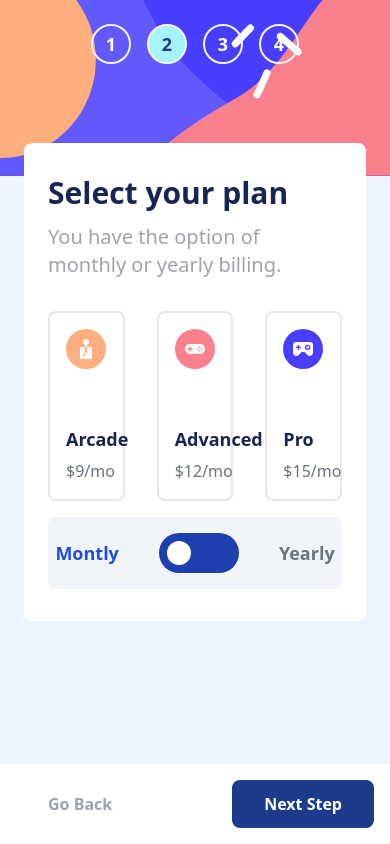
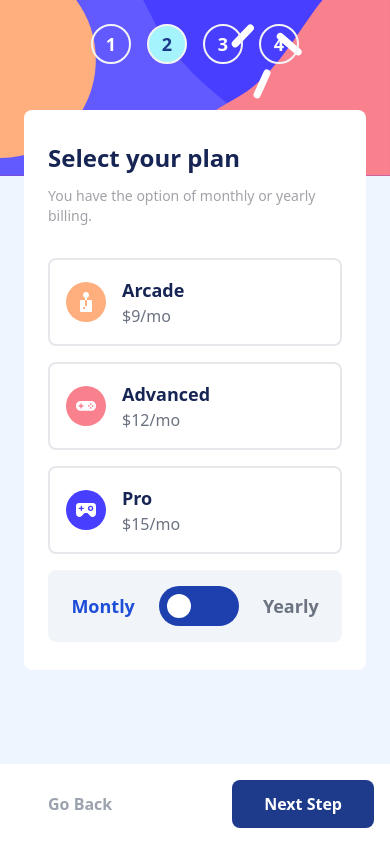
Before and after one commit to VicenteJ20/multi-step-form, a React (Vite) app: page /select-plan in a window 390 px wide. Built offline with nearby package versions, Linux system fonts and the light colour scheme.

Commit message:
feat/se agregan mejoras al layout responsive

```diff
--- a/src/components/ButtonsFooter.tsx
+++ b/src/components/ButtonsFooter.tsx
@@ -5,7 +5,7 @@ const ButtonsFooter = ({children}: {children: React.ReactNode}) => {
   const currentStep = useSelector((state: {activeState: number}) => state.activeState) as unknown as { value: number }
 
   return (
-    <section className={`flex-row gap-4 ${currentStep.value === 1 ? 'justify-end flex' : 'justify-between flex'} text-md mt-4 absolute md:relative bg-white left-0 right-0 bottom-0 p-4 md:px-8 md:py-8 lg:p-0`}>
+    <section className={`flex-row gap-4 ${currentStep.value === 1 ? 'justify-end flex' : 'justify-between flex'} text-md mt-4 absolute xl:relative bg-white left-0 right-0 bottom-0 p-4 md:px-8 md:py-8 xl:p-0`}>
       {children}
     </section>
   )
--- a/src/components/Header.tsx
+++ b/src/components/Header.tsx
@@ -3,8 +3,8 @@ import { HeaderProps } from "../interfaces/Header";
 const Header = ({title, subtitle}: HeaderProps) => {
   return (
     <header className='flex flex-col gap-3'>
-      <h1 className='text-3xl font-bold text-blue-950'>{title}</h1>
-      <p className='text-[#a2a3a9] text-xl break-words'>{subtitle}</p>
+      <h1 className=' text-2xl lg:text-3xl font-bold text-blue-950'>{title}</h1>
+      <p className='text-[#a2a3a9] text-sm lg:text-xl break-words'>{subtitle}</p>
     </header>
   );
 }
--- a/src/components/Layout.tsx
+++ b/src/components/Layout.tsx
@@ -1,27 +1,31 @@
 import { LayoutProps } from '../interfaces/Layout'
 import { SideBar } from './Sidebar'
 import { useLocation } from 'react-router-dom'
-import { useDispatch } from 'react-redux'
-import { useEffect } from 'react'
+import { useDispatch, useSelector } from 'react-redux'
+import { useEffect, useState } from 'react'
 import { StepsSidebarInfo } from '../constants/StepsInfo'
 import { setActiveStep } from '../redux/slices/ActiveState'
+import { Step2SliceProps } from '../interfaces/Steps'
 
 const LayoutForm = ({ children }: LayoutProps) => {
 
   const location = useLocation()
   const dispatch = useDispatch()
+  const plan = useSelector((state: Step2SliceProps) => state.plan)
+  const [step, setStep] = useState(0)
 
   useEffect(() => {
     const indexByUrl = StepsSidebarInfo.find((item) => item.url === location.pathname)?.index as number
 
     dispatch(setActiveStep(indexByUrl))
-  }, [location, dispatch])
+    setStep(indexByUrl)
+  }, [location, dispatch, step, plan])
 
   return (
     <section className='min-h-screen w-full bg-[#eef5ff] flex flex-col gap-4 justify-center lg:p-8'>
-      <div className=' lg:bg-white min-h-screen lg:min-h-[43rem] lg:max-w-[72rem] lg:p-8 mx-auto shadow-xl shadow-zinc-300 lg:rounded-3xl grid grid-cols-1 lg:grid-cols-7 gap-4'>
+      <div className=' lg:bg-white min-h-screen w-full lg:min-h-[43rem] lg:max-w-[72rem] lg:p-8 mx-auto shadow-xl shadow-zinc-300 lg:rounded-3xl grid grid-cols-1 gap-0 lg:grid-cols-7 lg:gap-4'>
         <SideBar />
-        <div className='-mt-[70%] md:-mt-[20%] lg:mt-0 bg-white z-20 lg:col-span-5 h-fit lg:min-h-full px-6 mx-6 lg:mx-0 lg:px-24 py-8 lg:py-6 flex flex-col gap-8 lg:gap-14 rounded-lg'>
+        <div className={`-mt-[10rem] md:-mt-[20%] lg:mt-0 bg-white z-20 lg:col-span-5 ${step === 2 && plan.selectedPlan === 'yearly' ? 'h-fit md:h-full' : 'h-[35rem]'} md:min-h-full px-6 mx-6 lg:mx-0 lg:px-24 py-8 lg:py-6 flex flex-col gap-8 lg:gap-14 rounded-lg mb-20 lg:mb-0`}>
           {children}
         </div>
       </div>
--- a/src/components/Step2/PlanCard.tsx
+++ b/src/components/Step2/PlanCard.tsx
@@ -21,9 +21,9 @@ const PlanCard = ({ icon, title, price }: Step2CardProps) => {
   }
 
   return (
-    <div onClick={handleSelectPlanType} className={`border-2 p-4 rounded-lg flex flex-col gap-14 transition-all duration-300 ease-in-out hover:border-purple-900 hover:bg-purple-50 cursor-pointer ${type === title.toLocaleLowerCase() ? 'border-purple-900 bg-purple-50' : ''}`}>
+    <div onClick={handleSelectPlanType} className={`border-2 p-4 rounded-lg flex lg:flex-col gap-4 lg:gap-14 transition-all duration-300 ease-in-out hover:border-purple-900 hover:bg-purple-50 cursor-pointer ${type === title.toLocaleLowerCase() ? 'border-purple-900 bg-purple-50' : ''}`}>
       <img src={icon} alt={title} className='max-w-10' />
-      <div className='flex flex-col gap-1.5 w-full'>
+      <div className='flex flex-col lg:gap-1.5 w-full'>
         <h3 className="font-semibold text-blue-950 text-lg">{title}</h3>
         <p className='text-gray-500 text-md font-normal'>
           {
--- a/src/components/Step2/PlanSwitcher.tsx
+++ b/src/components/Step2/PlanSwitcher.tsx
@@ -15,7 +15,7 @@ const PlanSwitcher = () => {
   }
 
   return (
-    <section className='flex flex-row gap-10 bg-slate-100 py-4 rounded-lg items-center justify-center w-full'>
+    <section className='flex flex-row gap-6 lg:gap-10 bg-slate-100 py-4 rounded-lg items-center justify-center w-full'>
       <p className={`text-lg font-semibold ${planSlice === 'monthly' ? 'text-blue-700' : 'text-gray-500'}`}>Montly</p>
       <button onClick={handleSwitch} className={`px-2 w-20 h-10 py-2 bg-blue-800 border-none cursor-pointer transition-all duration-300 ease-in-out rounded-full flex flex-row relative`}>
         <div className={`transition-all duration-300 ease-in-out transform ${planSlice === 'monthly' ? 'translate-x-0' : 'translate-x-10'} h-6 w-6 bg-white rounded-full absolute`} />
--- a/src/pages/SelectPlan.tsx
+++ b/src/pages/SelectPlan.tsx
@@ -11,7 +11,7 @@ const SelectPlanPage = () => {
     <LayoutForm>
       <Header title={Step2.title} subtitle={Step2.description} />
       <PlanLayout>
-        <div className='grid grid-cols-3 gap-8 w-full'>
+        <div className='grid grid-cols-1 lg:grid-cols-3 gap-4 lg:gap-8 w-full'>
           {
             PlanCards && PlanCards.map((item, index) => (
               <PlanCard key={index} icon={item.icon} title={item.title} price={item.price} />
```
